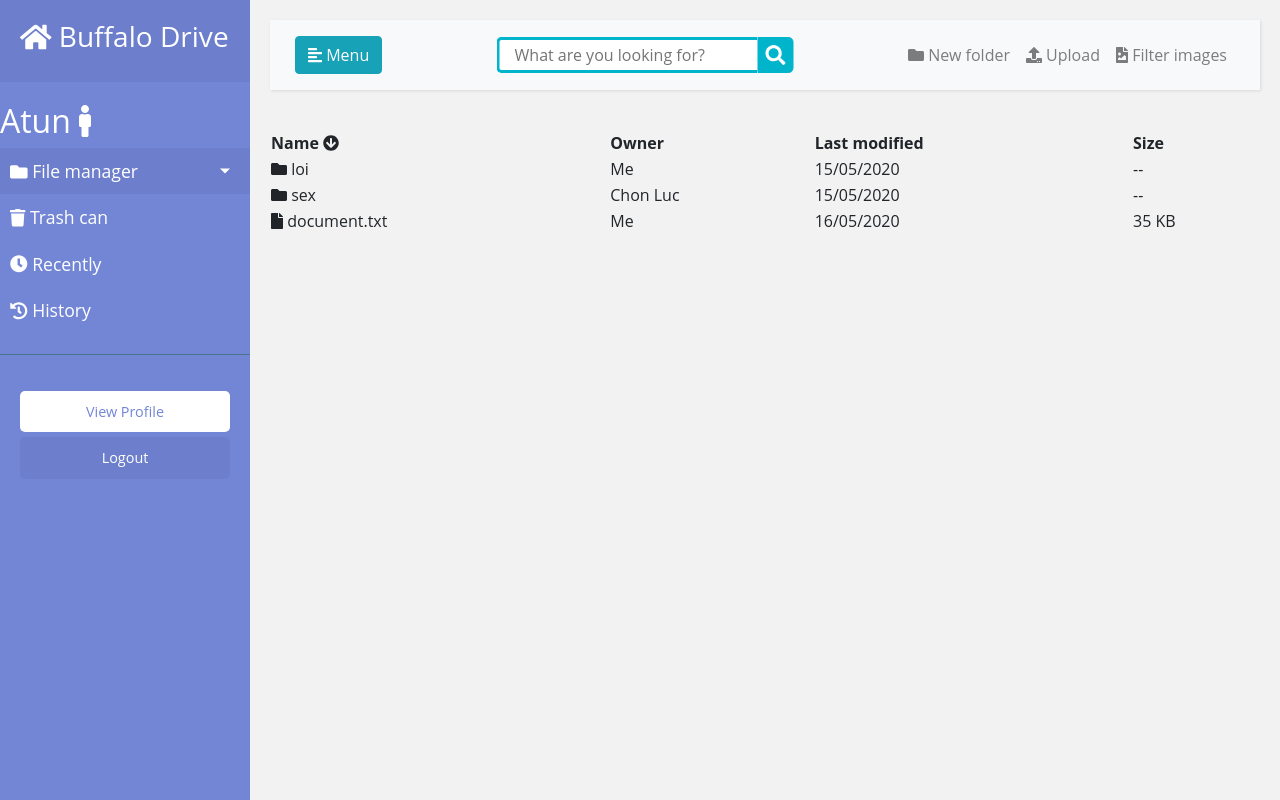
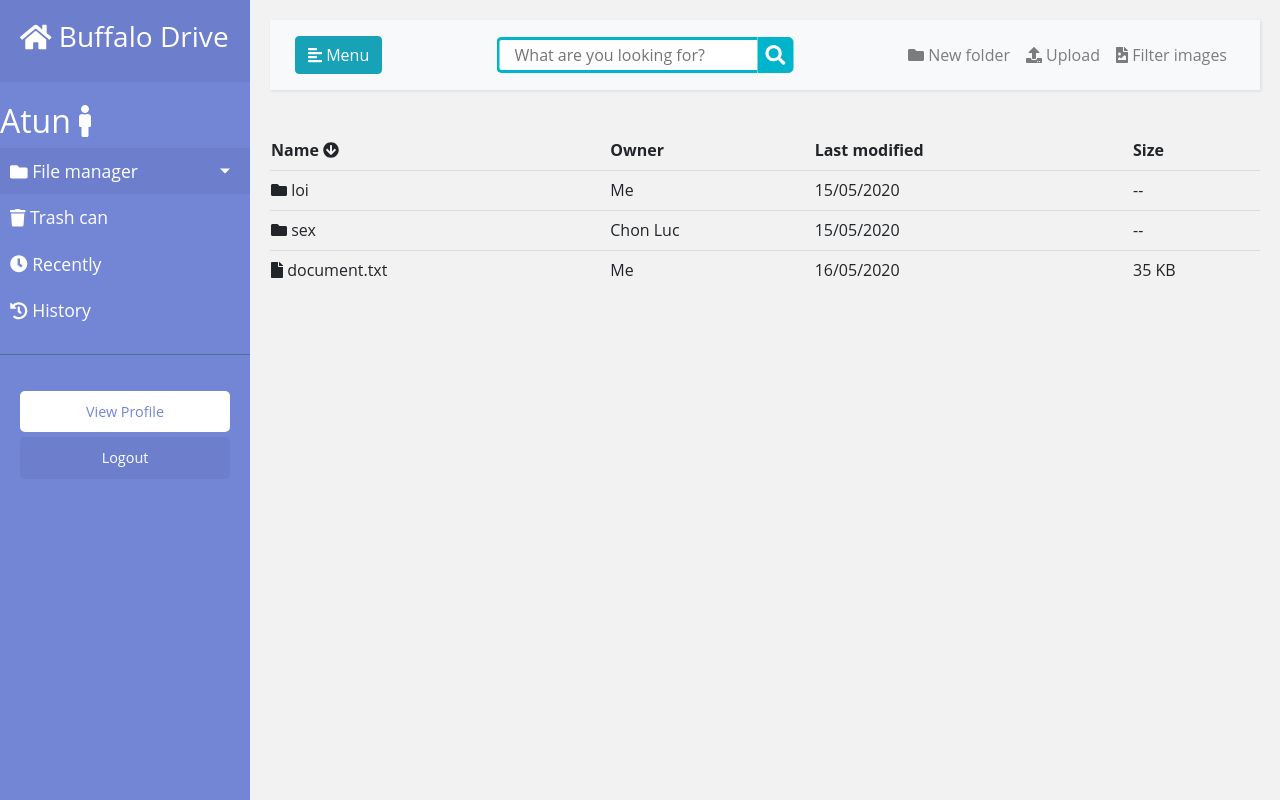
Before and after one commit to TanLucVo/Upload, a PHP site: page /BuffaloDrive/template.html in a window 1280 px wide. Run offline with PHP 8.4, Linux system fonts and the light colour scheme; some libraries are stand-ins or nearby versions.

Commit message:
Update index.css

```diff
--- a/Content/Styles/index.css
+++ b/Content/Styles/index.css
@@ -206,12 +206,16 @@ body{
     transform: translate(-50%, -50%);
 }
 /* Design upload table */
+td, tr {
+    height: 40px;
+}
+tr.infor_upload {
+    border-top: 1px solid #DADCE0;
+}
+#MyTable {
+    overflow: auto;
+}
 tr.infor_upload:hover {
     cursor: pointer;
-    color: black;
     background-color: #AFAFAF;
-    padding-bottom: 2px;
 }
-#MyTable {
-
-}
```
